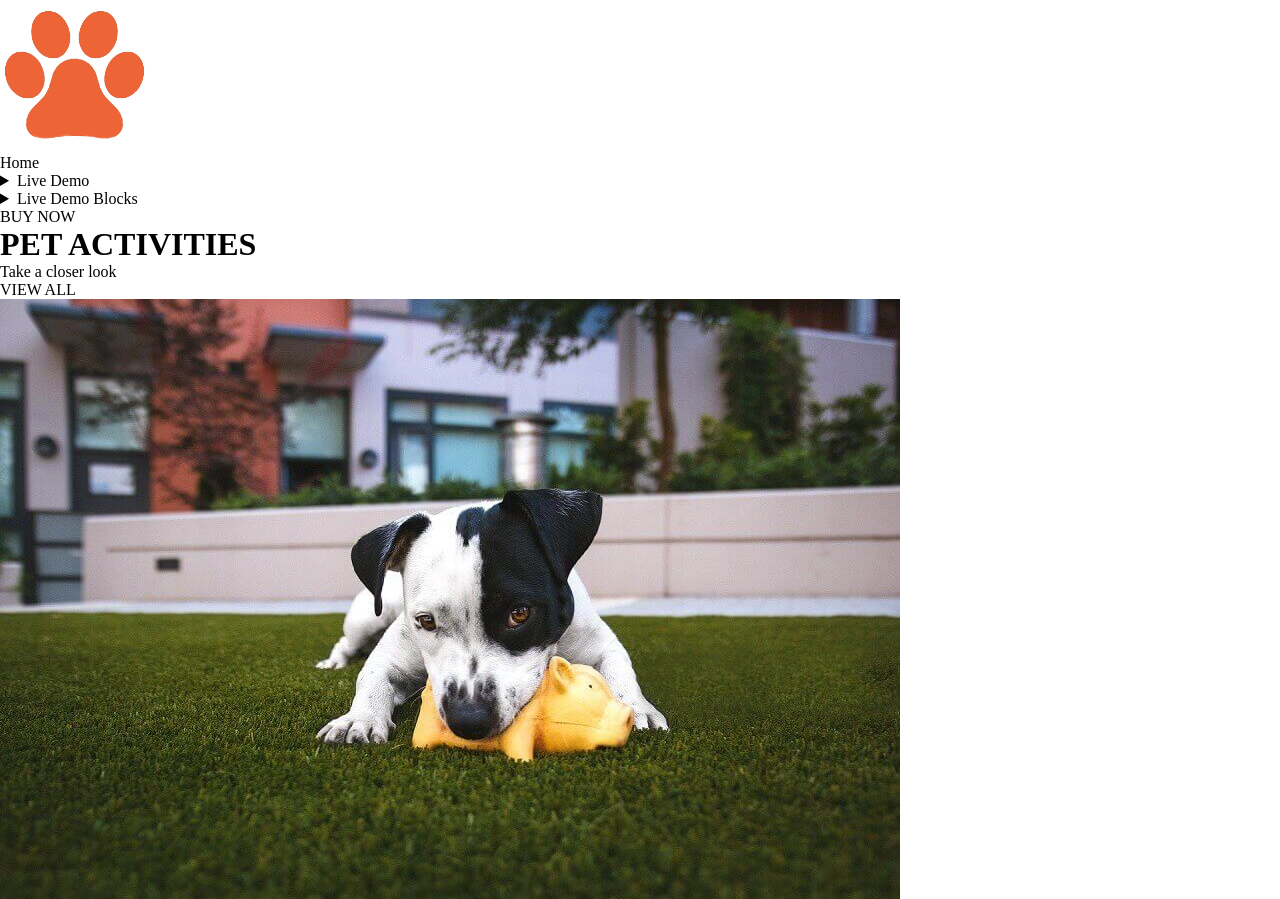
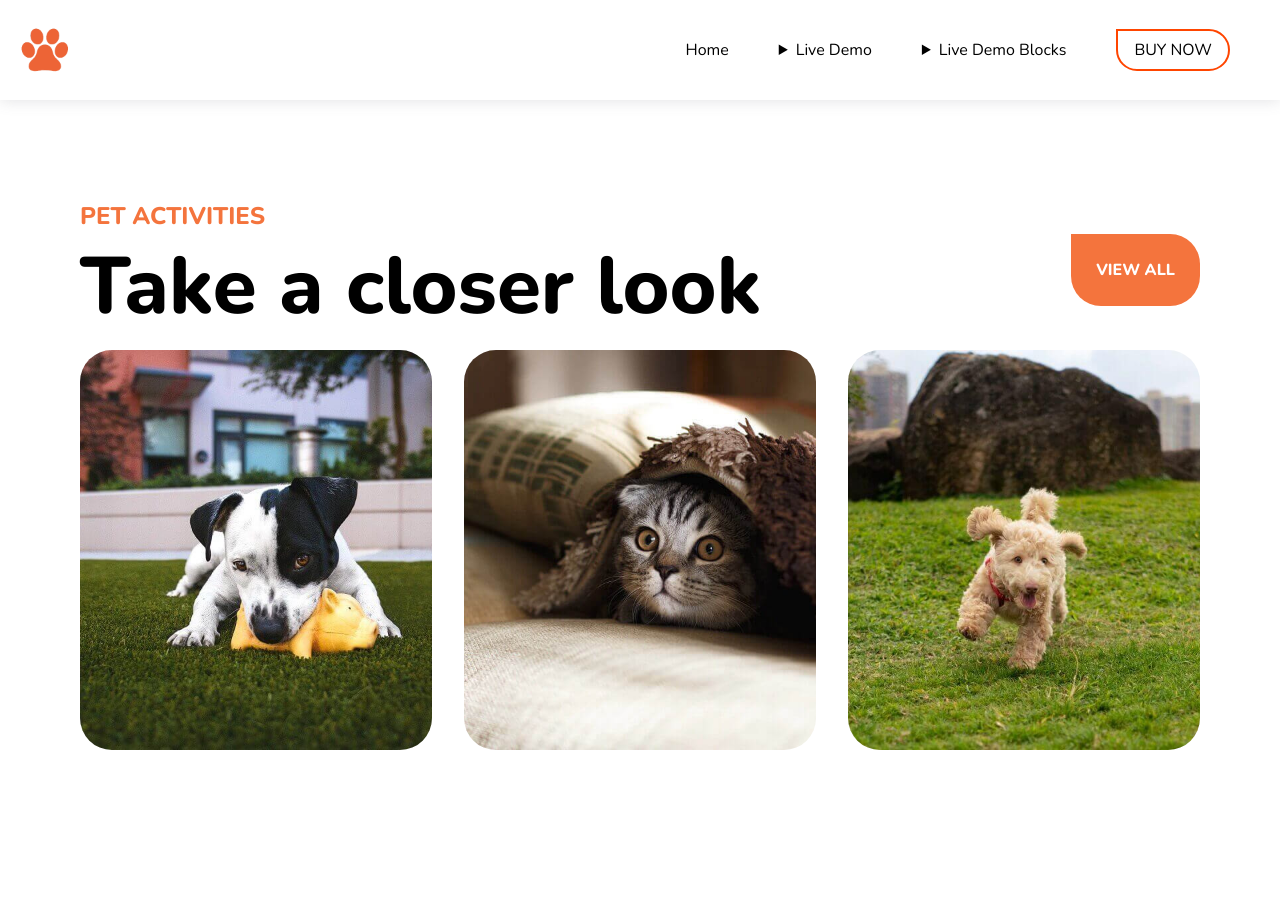
Before and after one commit to Jimenaaaaaa/202301-W1CH4-Jimena-Nunez, a website: page index.html in a window 1280 px wide. Shown: the top 899 px of the page. After the commit the page ends 830 px from the top, so only its background shows below. Drawn offline with nearby package versions, Linux system fonts and the light colour scheme.

Commit message:
css changes

```diff
--- a/index.html
+++ b/index.html
@@ -7,6 +7,9 @@
   <meta name="viewport" content="width=device-width, initial-scale=1.0">
   <link rel="stylesheet" href="/css/style.css">
   <link rel="shortcut icon" href="/img/logo2.png" type="image/x-icon">
+  <link href="https://fonts.googleapis.com/css2?family=Nunito&display=swap" rel="stylesheet">
+  <link href="https://fonts.googleapis.com/css2?family=Nunito:wght@800&display=swap" rel="stylesheet">
+
   <title>Jimena</title>
 </head>
 
@@ -31,7 +34,7 @@
             <summary>Live Demo Blocks</summary>
           </details>
         </li>
-        <li>
+        <li class="border">
           BUY NOW
         </li>
       </ul>
@@ -39,17 +42,17 @@
   </header>
 
   <main>
-    <header class="flex">
+    <header>
       <div>
         <h1>PET ACTIVITIES</h1>
         <p>Take a closer look</p>
       </div>
       <nav>VIEW ALL</nav>
     </header>
-    <div>
-      <img src="/img/01.jpg" alt="Dog bitting toy">
-      <img src="/img/02.jpg" alt="Cute cat under blanket">
-      <img src="/img/03.jpg" alt="Super cute dog running adorably">
+    <div class="images">
+      <img src="/img/01.jpg" alt="Dog bitting toy" width="100px" height="400px">
+      <img src="/img/02.jpg" alt="Cute cat under blanket"width="100px" height="400px">
+      <img src="/img/03.jpg" alt="Super cute dog running adorably" width="100px" height="400px">
     </div>
   </main>
 
--- a/sass/style.scss
+++ b/sass/style.scss
@@ -3,3 +3,83 @@
   margin: 0;
   box-sizing: border-box;
 }
+
+%orange-color {
+  color: rgb(244, 116, 61);
+}
+
+%header-display {
+  display: flex;
+  justify-content: space-between;
+  align-items: center;
+  font-family: "Nunito", sans-serif;
+  height: 100px;
+}
+
+header {
+  @extend %header-display;
+  img {
+    margin: 20px;
+    height: 50px;
+  }
+}
+
+body > header {
+  background-color: white;
+  box-shadow: rgba(100, 100, 111, 0.2) 0px 0px 15px 0px;
+}
+
+nav > ul {
+  display: flex;
+  align-items: center;
+  justify-content: space-evenly;
+  gap: 50px;
+  padding-right: 50px;
+  .border {
+    border: 2px solid orangered;
+    padding: 0.5rem 1rem;
+    border-radius: 0px 30px 30px 30px;
+  }
+}
+
+ul {
+  list-style: none;
+}
+
+h1 {
+  @extend %orange-color;
+  font-size: 1.5rem;
+}
+
+main {
+  display: flex;
+  flex-direction: column;
+  margin: 60px 20px 20px 20px;
+  padding: 60px;
+  header {
+    nav {
+      background-color: rgb(244, 116, 61);
+      padding: 25px;
+      border-radius: 0px 30px 30px 30px;
+      color: white;
+      font-weight: 800;
+    }
+  }
+}
+
+p {
+  font-size: 5rem;
+  font-weight: bold;
+}
+
+.images {
+  display: flex;
+  justify-content: space-evenly;
+  gap: 2rem;
+  margin-top: 30px;
+  img {
+    flex: auto;
+    border-radius: 2rem;
+    object-fit: cover;
+  }
+}
```
Also changed, not shown: css/style.css, 1 other file.
